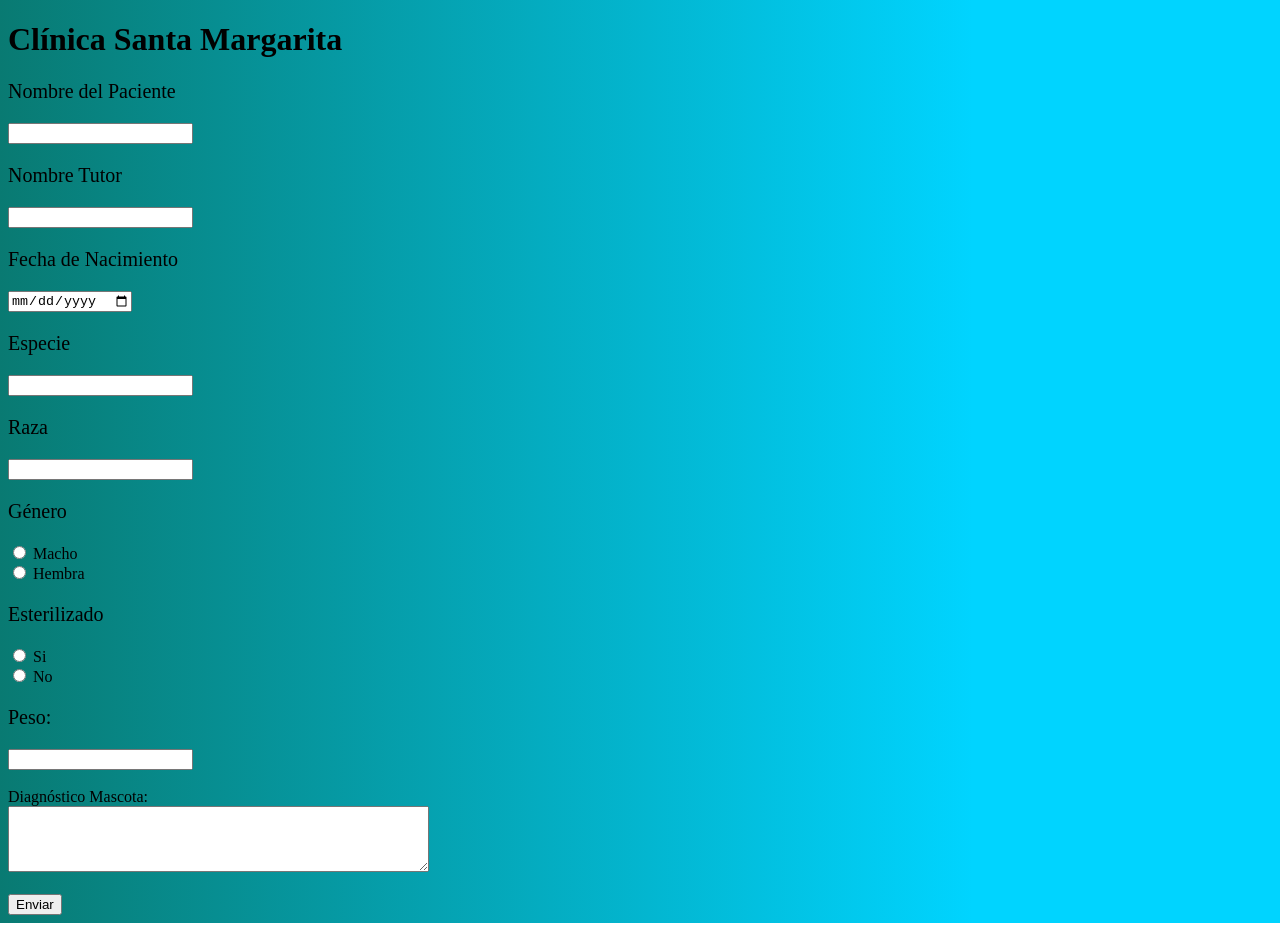
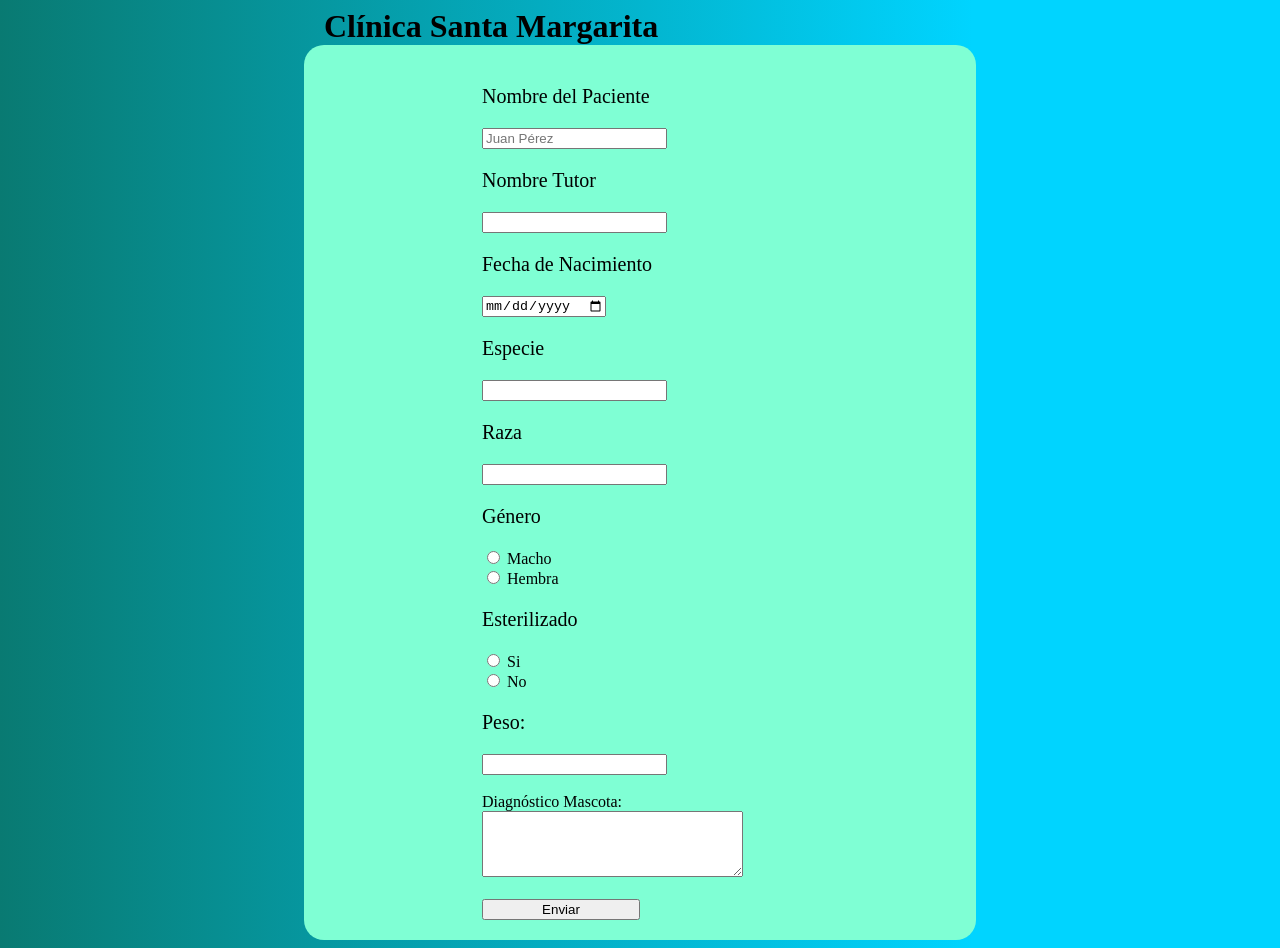
Before and after one commit to BiP00/desafio_veterinaria, a plain HTML site: page index.html in a window 1280 px wide. Before the commit the page ends 923 px from the top, so only its background shows below. Drawn offline with Linux system fonts and the light colour scheme.

Commit message:
adiciones en los estilos en css

```diff
--- a/estilos.css
+++ b/estilos.css
@@ -2,6 +2,29 @@ body{
     background: rgb(2,0,36);
 background: linear-gradient(90deg, rgba(2,0,36,1) 0%, rgba(9,121,112,0.4822303921568627) 0%, rgba(9,122,114,1) 0%, rgba(0,212,255,1) 76%);
 }
+
 p{
     font-size: 20px;
 }
+
+h1{
+    margin: auto;
+    width: 50%;
+}
+div.formulario {
+    background-color: aquamarine;
+    padding: 20px;
+    margin: auto;
+    width: 50%;
+    border-radius: 20px;
+}
+
+div > form{
+    margin: auto;
+    width: 50%;
+}
+
+div > form > div > button{
+    margin: auto;
+    width: 50%;
+}
--- a/index.html
+++ b/index.html
@@ -10,10 +10,11 @@
 <body>
     <H1>Clínica Santa Margarita</H1>
 
+    <div class="formulario">
         <form action="" method="get">
             <div class="form-line">
                 <p>Nombre del Paciente</p>
-            <input type="text" name="nombrePaciente" >
+                <input type="text" name="nombrePaciente" placeholder="Juan Pérez" >
             </div>
             <div class="form-line">
                 <p>Nombre Tutor</p>
@@ -50,13 +51,13 @@
                 <input type="number" name="peso">
             </div><br>
             <label for="diagnostico">Diagnóstico Mascota:</label><br>
-        <textarea id="diagnostico" name="diagnostico" rows="4" cols="50">
+            <textarea id="diagnostico" name="diagnostico" rows="4" cols="30">
             </textarea>
             <div>
                 <br><button type="submit">Enviar</button>
             </div>
         </form>
-
+    </div>
     <script href="dinamica.js"></script>
 </body>
 </html>
```
Lines whose indentation alone changed are shown as unchanged.
